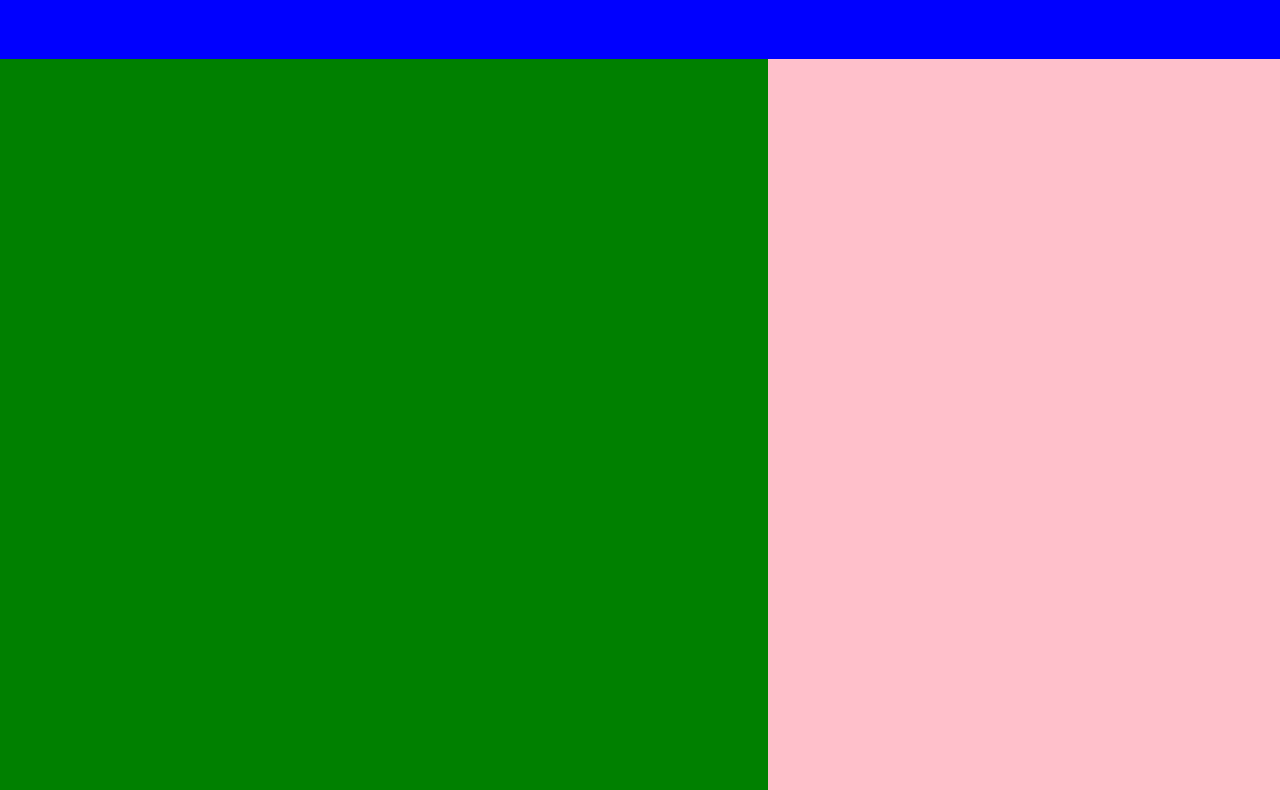
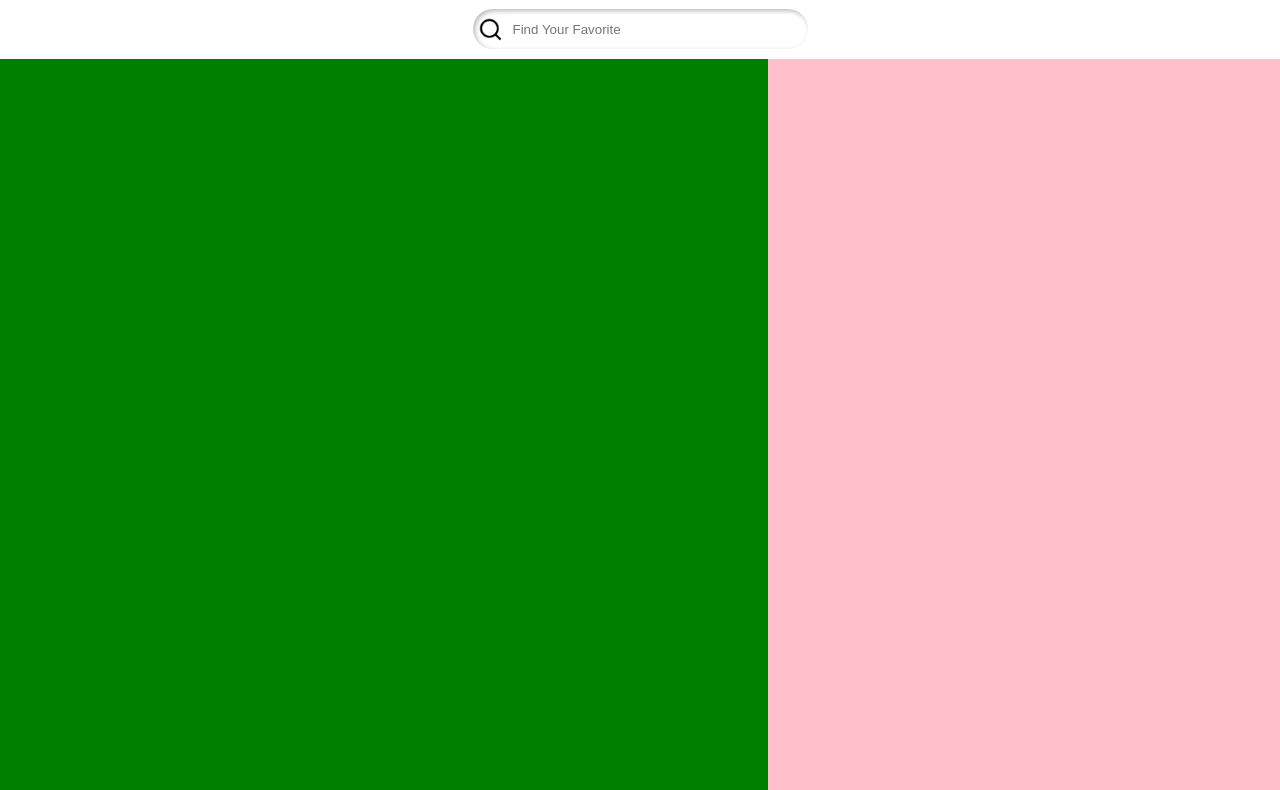
Before and after one commit to juhnmarc12313/matcha, a plain HTML site: page index.html in a window 1280 px wide. Shown: the part 121-911 px from the top of the page. Drawn offline with Linux system fonts and the light colour scheme.

Commit message:
added searchbar

```diff
--- a/index.html
+++ b/index.html
@@ -23,7 +23,21 @@
 
    </nav>
 
-   <div class="searchbar"></div>
+   <div class="searchbar">
+       <div style="display: flex;
+                            background: white;
+                            padding: 5px;
+                            border-radius: 30px;
+                            align-items: center;
+                            box-shadow: inset 2px 2px 5px rgba(0, 0, 0, 0.276);
+        ">
+
+        <img src="images/Search.png" alt="" height="25px width 25px">
+        <input type="text" placeholder="Find Your Favorite">
+
+       </div>
+
+   </div>
 
 
    <div class="main">
--- a/style.css
+++ b/style.css
@@ -13,9 +13,17 @@ nav{
 .searchbar{
     height: 60px;
     width: 100%;
-    background-color: blue;
+    display: grid;
+    place-content: center;
 }
 
+.searchbar input{
+    height: 30px;
+    padding: 10px;
+    width: 300px;
+    border-radius: 40px;
+    border: none;
+}
 .main{
     display: flex;
 }
@@ -60,6 +68,6 @@ nav{
 .links a{
     text-decoration: none;
     font-size: 24px;
-    font-family:Helvetica;
+    font-family: Helvetica;
     color: black;
 }
```
Also changed, not shown: images/Search.png (added).
